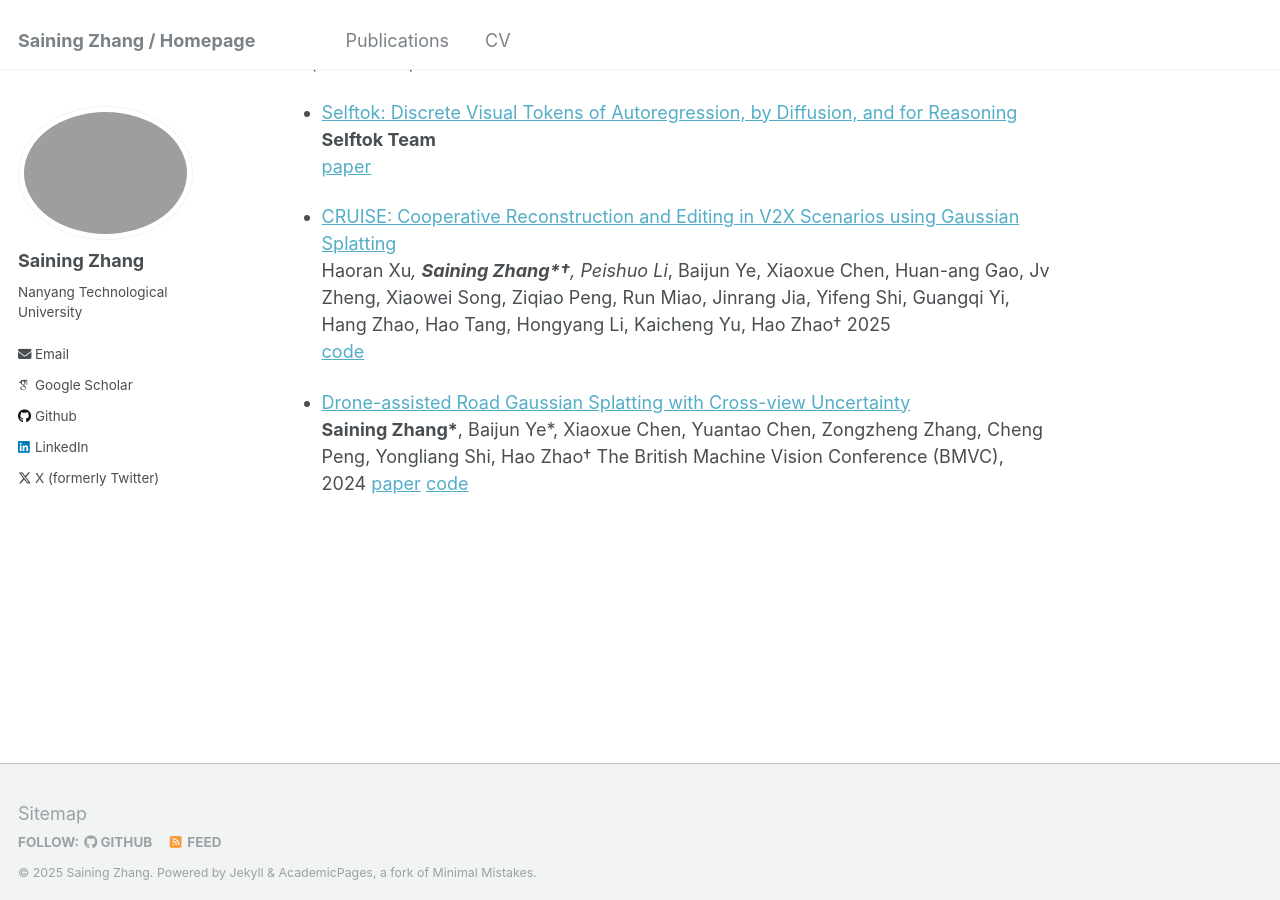
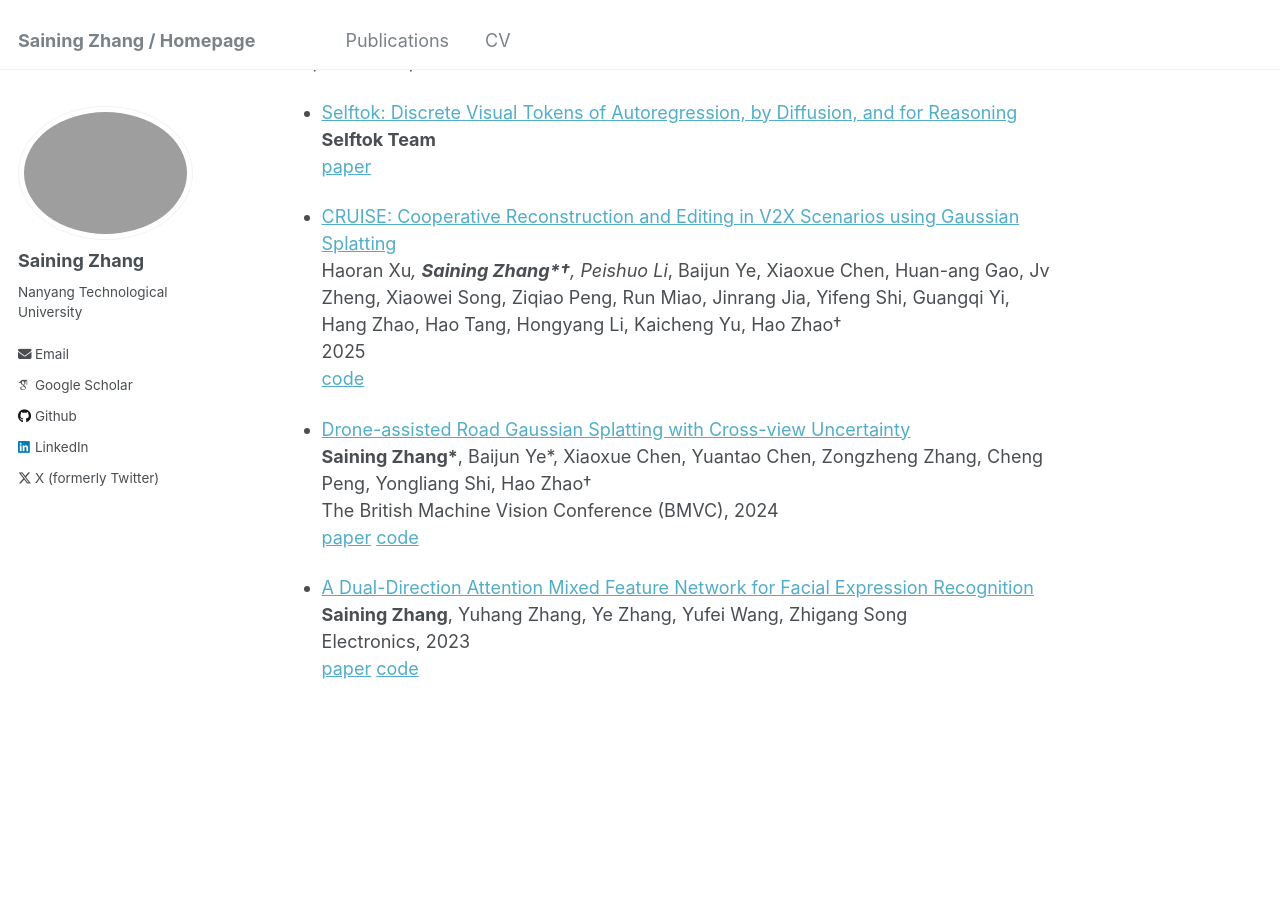
Before and after one commit to SainingZhang/SainingZhang.github.io, a Jekyll site: the page built from _pages/about.md, in a window 1280 px wide and 900 px high, scrolled down 559 px. Built offline with Jekyll 4.4.1, drawn with Linux system fonts in a browser that asks for light colours; some web fonts are replaced.

Commit message:
Update about.md

```diff
--- a/_pages/about.md
+++ b/_pages/about.md
@@ -36,3 +36,8 @@
   **Saining Zhang\***, Baijun Ye*, Xiaoxue Chen, Yuantao Chen, Zongzheng Zhang, Cheng Peng, Yongliang Shi, Hao Zhao†
   The British Machine Vision Conference (BMVC), 2024
   [paper](https://arxiv.org/pdf/2408.15242) [code](https://github.com/SainingZhang/uc-gs/)
+
+* [A Dual-Direction Attention Mixed Feature Network for Facial Expression Recognition](https://www.mdpi.com/2079-9292/12/17/3595)
+  **Saining Zhang**, Yuhang Zhang, Ye Zhang, Yufei Wang, Zhigang Song
+  Electronics, 2023
+  [paper](https://www.mdpi.com/2079-9292/12/17/3595) [code](https://github.com/SainingZhang/DDAMFN)
```
